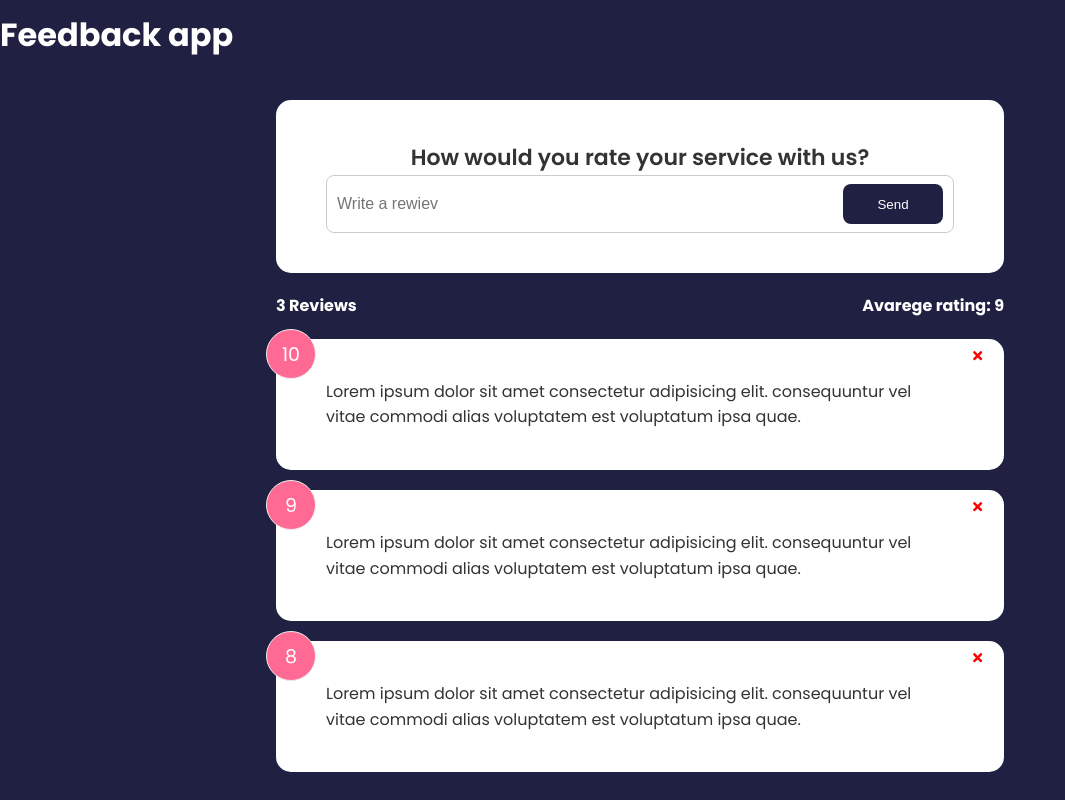
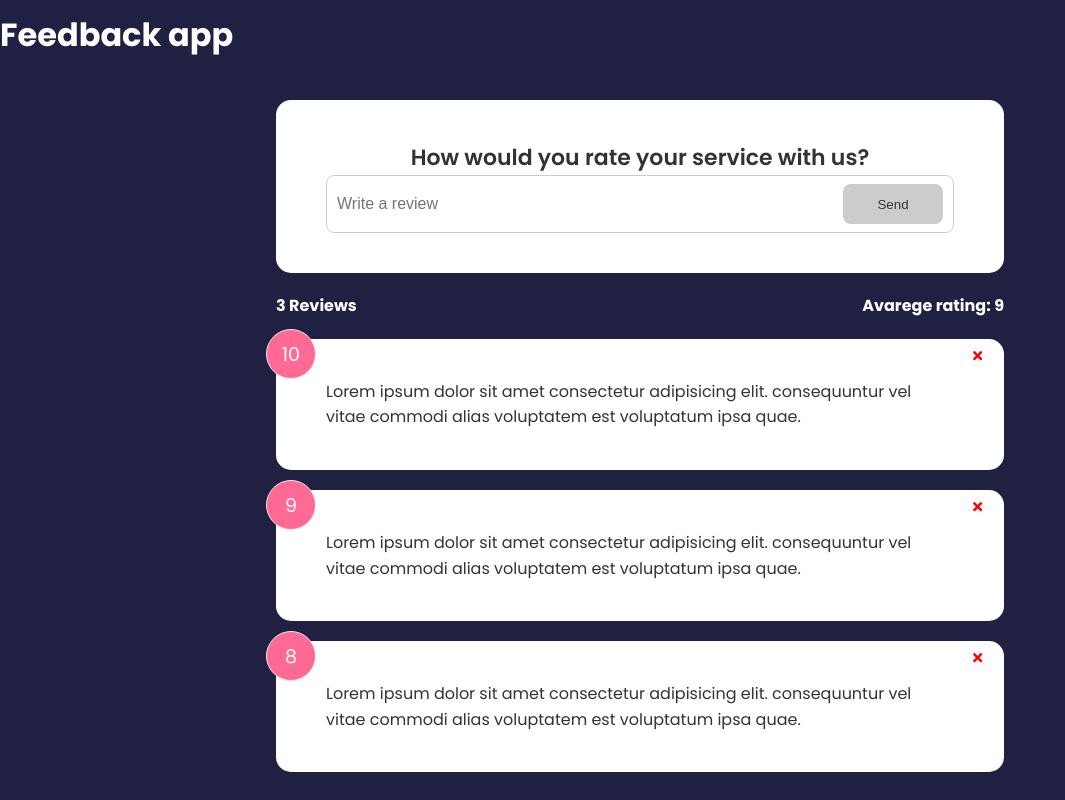
Before and after one commit to N00bG1rl/feedback-app, a React (Create React App) app: page / in a window 1280 px wide. Shown: the whole page, without its empty margins (0-1065 px from the left). Built offline with nearby package versions, Linux system fonts and the light colour scheme.

Commit message:
Adding Feedback

```diff
--- a/src/components/feedback/FeedbackFrom.jsx
+++ b/src/components/feedback/FeedbackFrom.jsx
@@ -5,8 +5,21 @@
 
 function FeedbackFrom() {
 	const [text, setText] = useState('')
+	const [btnDisabled, setBtnDisabled] = useState(true)
+	const [message, setMessage] = useState('')
 
 	const handleTextChange = event => {
+		if (!text.length) {
+			setBtnDisabled(true)
+			setMessage(null)
+		} else if (text !== '' && text.trim().length <= 10) {
+			setBtnDisabled(true)
+			setMessage('Text must be at least 10 characters')
+		} else {
+			setMessage(null)
+			setBtnDisabled(false)
+		}
+
 		setText(event.target.value)
 	}
 
@@ -19,10 +32,13 @@
 						onChange={handleTextChange}
 						value={text}
 						type='text'
-						placeholder='Write a rewiev'
+						placeholder='Write a review'
 					/>
-					<Button type='submit'>Send</Button>
+					<Button type='submit' isDisabled={btnDisabled}>
+						Send
+					</Button>
 				</div>
+				{message && <div className='message'>{message}</div>}
 			</form>
 		</Card>
 	)
```
